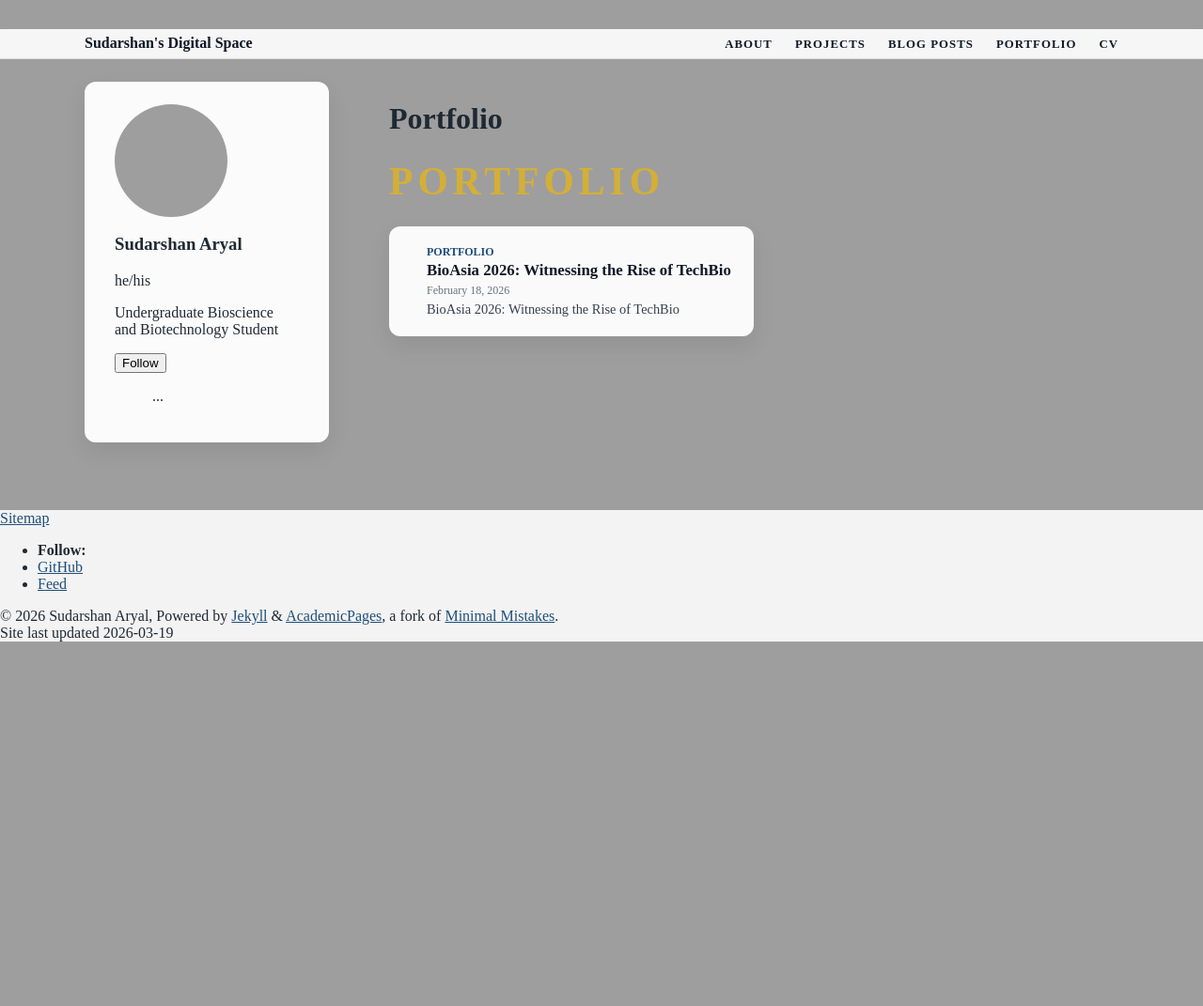
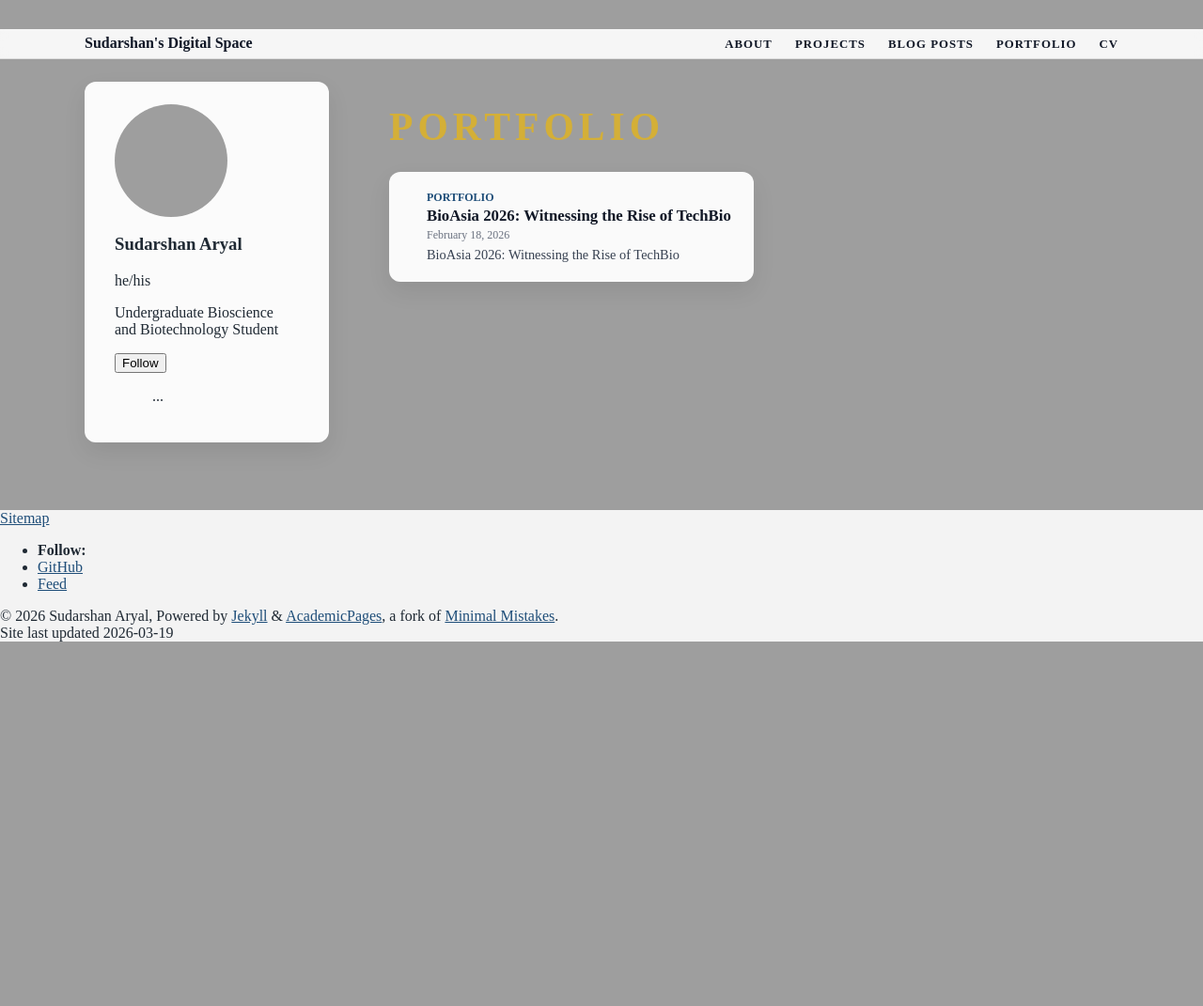
Before and after one commit to Sudu-09-Nep/sudu.github.io, a Jekyll site: the page built from _pages/portfolio.md, in a window 1280 px wide. Shown: the whole page at 94% size. Built offline with Jekyll 4.4.1, drawn with Linux system fonts in a browser that asks for light colours; a script bundle is joined from its source files by our own code; library files that are not in the unit come from our copies.

Commit message:
Update main.css

```diff
--- a/assets/css/main.css
+++ b/assets/css/main.css
@@ -204,7 +204,7 @@ html {
   font-size: 2.6rem;
   letter-spacing: 0.12em;
   text-transform: uppercase;
-  color: #ffffff;
+  color: #d4af37;
   margin: 0 0 0.5rem;
 }
 
@@ -368,6 +368,12 @@ html {
     height: auto;
   }
 }
+
+/* Hide the default black big title on all archive pages */
+.archive .page__title {
+  display: none;
+}
+
 /* Hide the black layout title only on these three pages */
 .year-archive-page .page__title,
 .projects-page .page__title,
```
